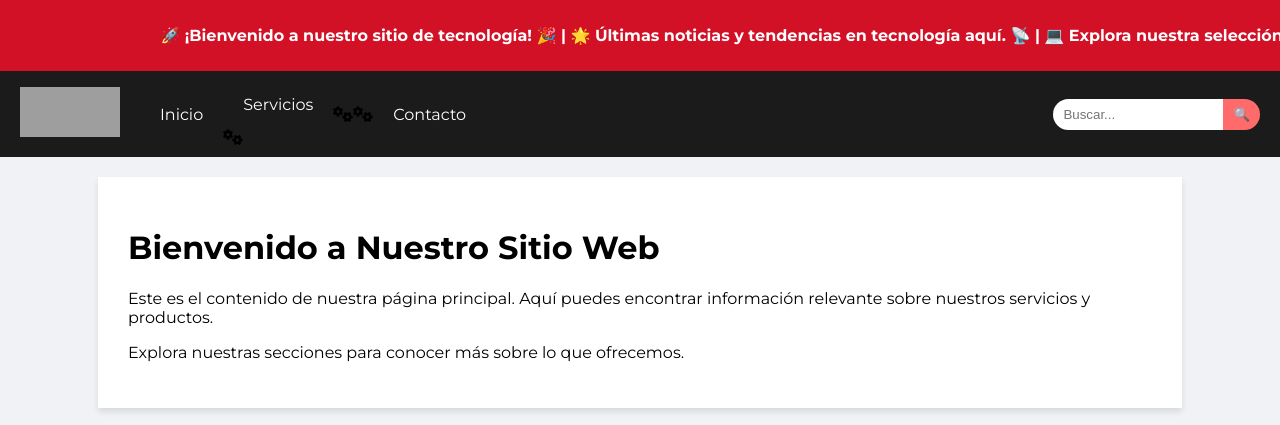
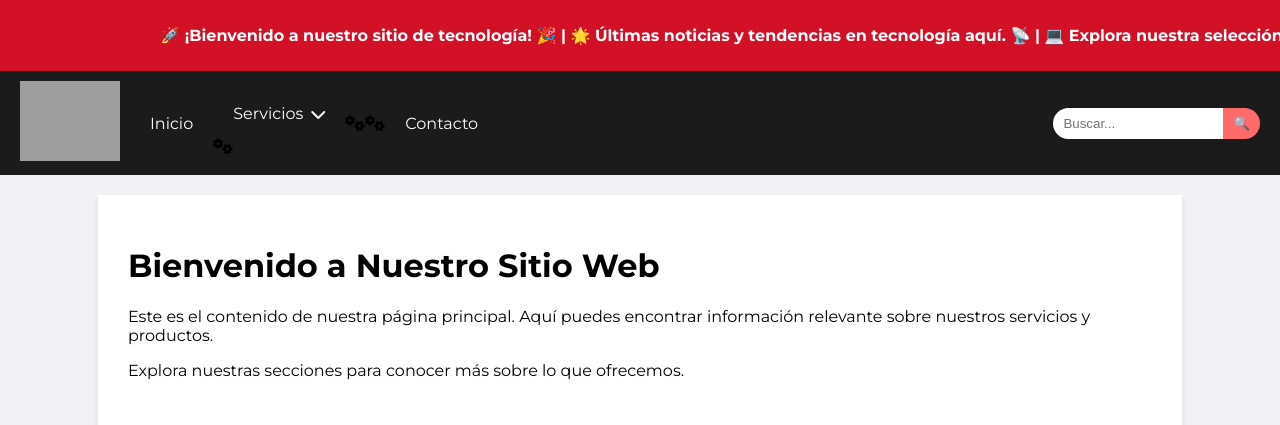
Before and after one commit to HAV2023/HTML-CSS-JS, a PHP site: page / in a window 1280 px wide. Shown: the top 425 px of the page. Run offline with PHP 8.4, Linux system fonts and the light colour scheme; grey boxes are pictures that could not be loaded.

Commit message:
Update styles.css

```diff
--- a/Sitio básico con funcionalidades avanzadas/styles.css
+++ b/Sitio básico con funcionalidades avanzadas/styles.css
@@ -1,5 +1,6 @@
 /* ====== Importar Fuente Personalizada ====== */
 @import url('https://fonts.googleapis.com/css?family=Montserrat:400,700&display=swap');
+@import url('https://cdnjs.cloudflare.com/ajax/libs/font-awesome/6.0.0/css/all.min.css'); /* Importamos FontAwesome */
 
 /* ====== Estilos Generales ====== */
 body {
@@ -42,14 +43,16 @@ body {
     position: sticky;
     top: 0;
     z-index: 1000;
+    justify-content: space-between;
 }
 
 .menu .logo {
     margin-right: 10px;
 }
 
-.menu .logo img {
-    height: 50px;
+.menu .menu-toggle {
+    display: none;
+    cursor: pointer;
 }
 
 .menu .menu-links {
@@ -58,7 +61,7 @@ body {
     padding: 0;
     display: flex;
     align-items: center;
-    margin-left: 10px;
+    flex-grow: 1;
 }
 
 .menu .menu-links li {
@@ -66,7 +69,8 @@ body {
 }
 
 .menu .menu-links a {
-    display: block;
+    display: flex;
+    align-items: center;
     color: #fff;
     padding: 14px 20px;
     text-decoration: none;
@@ -79,6 +83,20 @@ body {
     background-color: #d21026;
 }
 
+/* Agregar flechita a los elementos con submenú */
+.menu-links .dropdown > a::after {
+    content: '\f078'; /* Icono de flecha hacia abajo */
+    font-family: 'Font Awesome 6 Free';
+    font-weight: 900;
+    margin-left: 8px;
+    transition: transform 0.3s ease-in-out;
+}
+
+/* Efecto de rotación al pasar el mouse */
+.menu-links .dropdown:hover > a::after {
+    transform: rotate(180deg);
+}
+
 /* ====== Submenús ====== */
 .submenu {
     display: none;
@@ -89,10 +107,18 @@ body {
     min-width: 180px;
     box-shadow: 0 4px 6px rgba(0, 0, 0, 0.3);
     z-index: 1000;
+    opacity: 0;
+    transform: translateY(-10px);
+    transition: opacity 0.3s ease-in-out, transform 0.3s ease-in-out;
+    list-style: none;
+    padding-left: 0;
 }
 
 .submenu li {
     width: 100%;
+    list-style: none;
+    padding: 0;
+    margin: 0;
 }
 
 .submenu a {
@@ -109,6 +135,8 @@ body {
 .menu-links .dropdown:hover > .submenu,
 .menu-links .dropdown:focus-within > .submenu {
     display: block;
+    opacity: 1;
+    transform: translateY(0);
 }
 
 /* ====== Barra de Búsqueda ====== */
```
